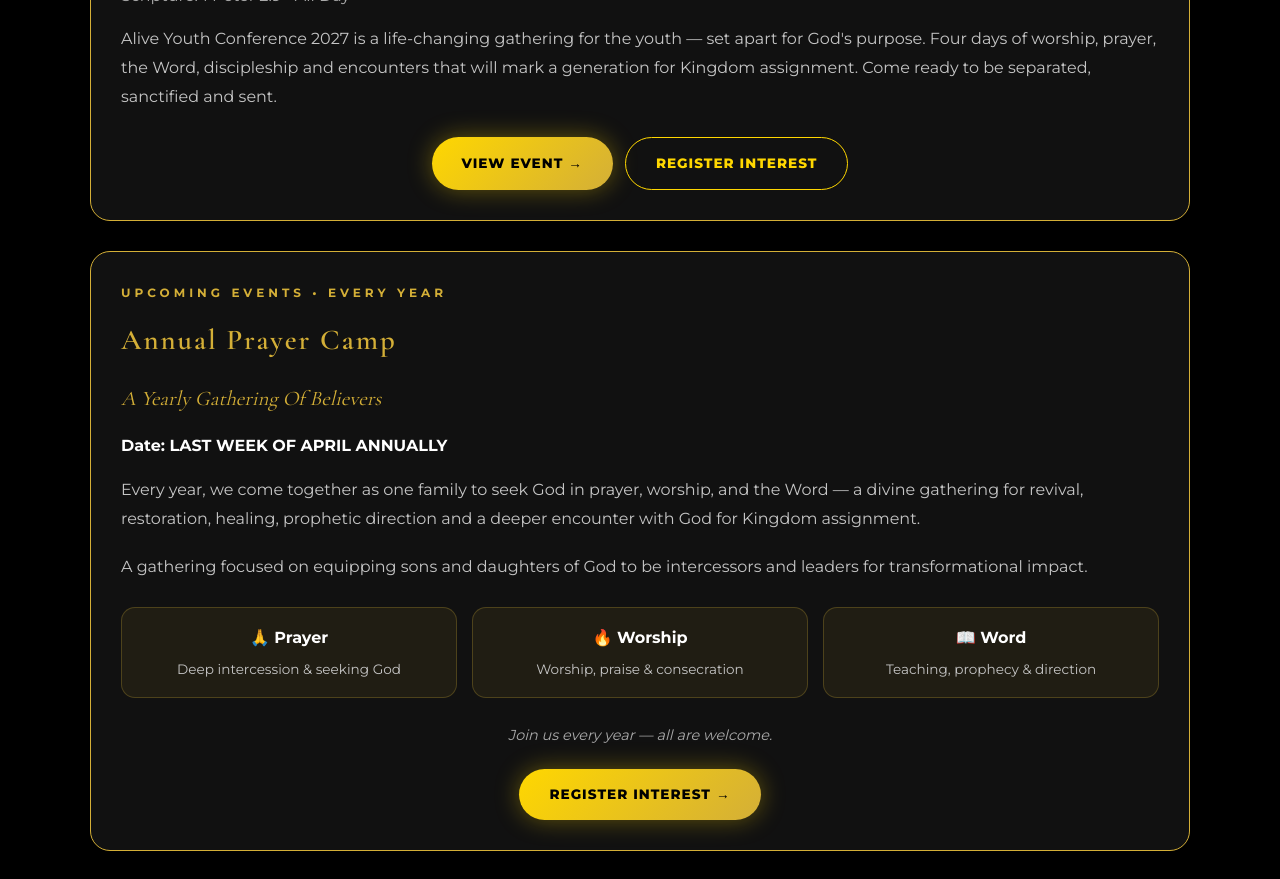
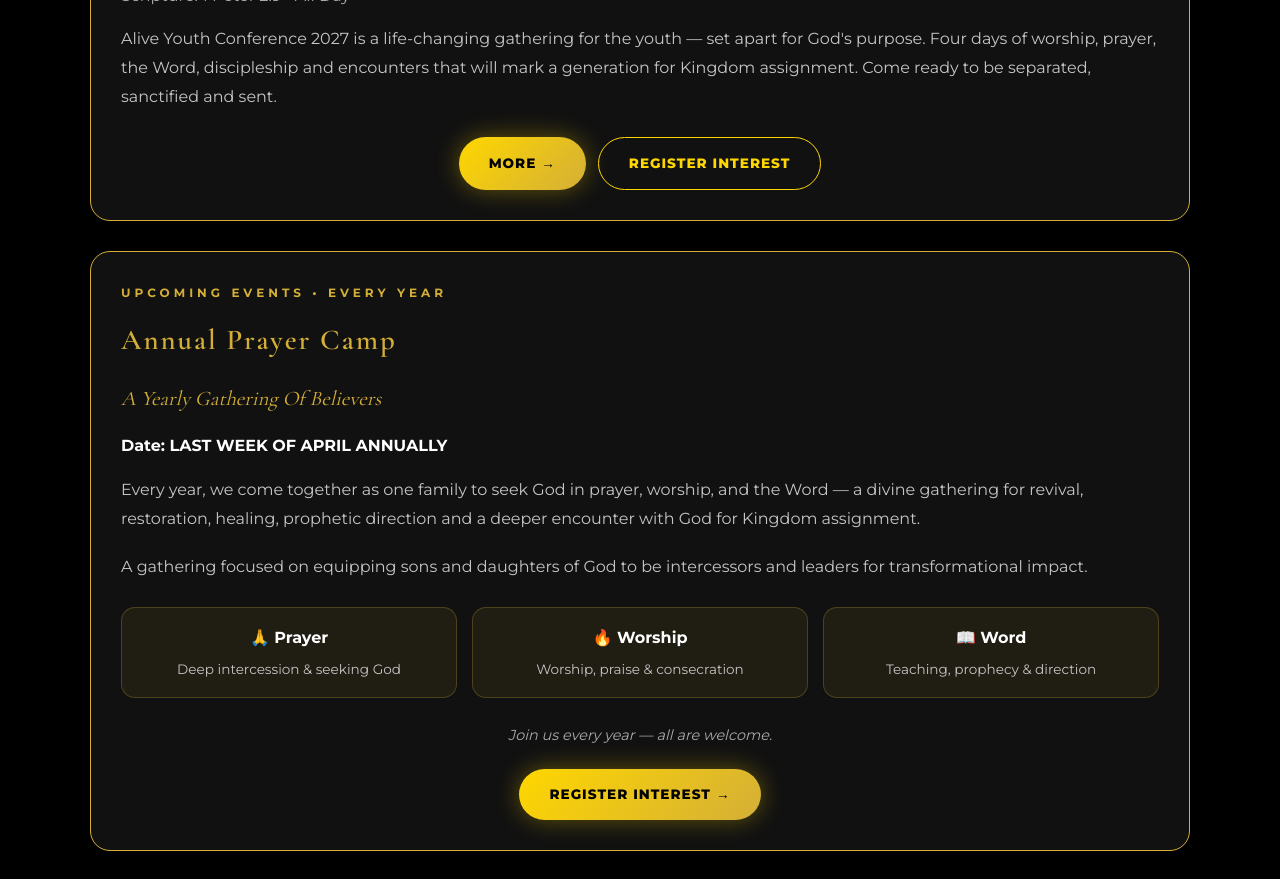
Before and after one commit to HABERTMANDE/websiteanazao, a React (Vite) app: page /events in a window 1280 px wide. Shown: the part 840-1719 px from the top of the page. Built offline with nearby package versions, Linux system fonts and the light colour scheme.

Commit message:
change view event to more

```diff
--- a/src/pages/Events.jsx
+++ b/src/pages/Events.jsx
@@ -121,7 +121,7 @@ function Events() {
 
           <div style={{ display: "flex", gap: "12px", flexWrap: "wrap", justifyContent: "center" }}>
             <Link to="/contact" onClick={() => window.scrollTo(0, 0)} style={goldBtn}>
-              VIEW EVENT →
+              MORE →
             </Link>
             <Link to="/contact" onClick={() => window.scrollTo(0, 0)} style={outlineBtn}>
               REGISTER INTEREST
```
